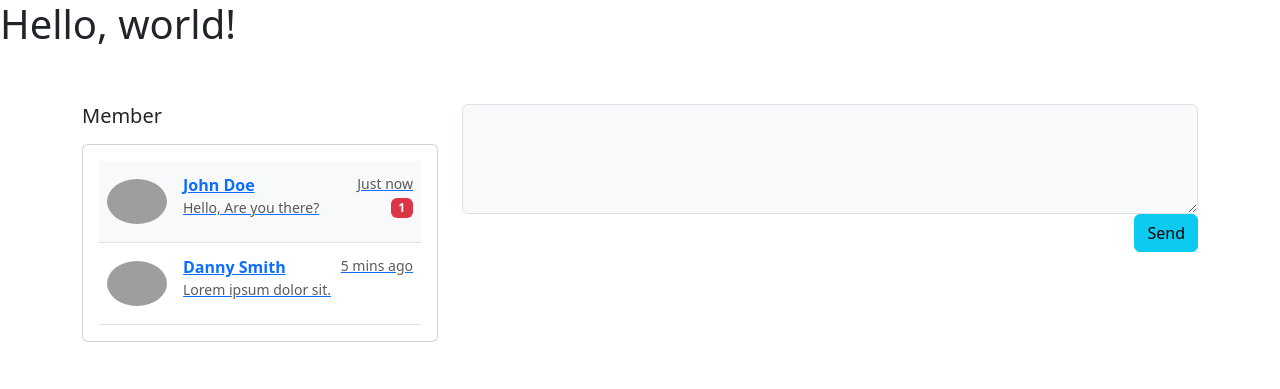
After one commit to notskiing/CAC2024, a Flask app: page /messaging/view in a window 1280 px wide. The commit adds this page. Shown: the top 389 px of the page. Run offline with Flask 3, Linux system fonts and the light colour scheme; the visitor is signed in with stand-in values (Sample User, id 1); data that the repository does not hold is empty; grey boxes are pictures that could not be loaded.

Commit message:
messaging almost done

```diff
--- a/app.py
+++ b/app.py
@@ -23,6 +23,7 @@ client = pymongo.MongoClient(os.getenv("MONGO_URI"))
 
 db = client.hocoproject
 ent = db.posts
+msg = db.messages
 use = db.users
 
 @app.template_filter()
@@ -95,7 +96,30 @@ def log():
 
 @app.route('/messaging', methods=['GET','POST'])
 def messaging():
-    return render_template('messaging.html')
+    if request.method == 'GET':
+        return render_template('messaging.html')
+
+@app.route('/messaging/view', methods=['GET','POST'])
+def messaging_view():
+    if request.method == 'GET':
+        id = request.args.get("id")
+        #fetch existing chat from db
+        usable_messages = msg.find({
+            "sender": session["username"],
+            "receiver": id
+        })
+        return render_template('messagingview.html', messages=usable_messages)
+    if request.method == 'POST':
+        id = request.args.get("id")
+        print(request.form["message"])
+        message = {
+            "sender": session["username"],
+            "receiver": id,
+            "text": request.form["message"],
+            "timestamp": datetime.datetime.now(datetime.timezone.utc)
+        }
+        msg.insert_one(message)
+        return redirect("/messaging/view?id="+id)
 
 @app.route('/feed', methods=['GET','POST'])
 def feed():
--- /dev/null
+++ b/templates/messagingview.html
@@ -0,0 +1,113 @@
+<!doctype html>
+<html lang="en">
+  <head>
+    <meta charset="utf-8">
+    <meta name="viewport" content="width=device-width, initial-scale=1">
+    <title>Bootstrap demo</title>
+    <link href="https://cdn.jsdelivr.net/npm/bootstrap@5.3.3/dist/css/bootstrap.min.css" rel="stylesheet" integrity="sha384-QWTKZyjpPEjISv5WaRU9OFeRpok6YctnYmDr5pNlyT2bRjXh0JMhjY6hW+ALEwIH" crossorigin="anonymous">
+  </head>
+  <body>
+    <!-- navbar --> <h1>Hello, world!</h1>
+    <div class="d-flex w-100">
+        <div class="d-flex w-100">
+                <div class="container py-5">
+                  <div class="row">
+                    <div class="col-md-6 col-lg-5 col-xl-4 mb-4 mb-md-0">
+                      <h5 class="font-weight-bold mb-3 text-center text-lg-start">Member</h5>
+                      <div class="card">
+                        <div class="card-body">
+                          <ul class="list-unstyled mb-0">
+                            <li class="p-2 border-bottom bg-body-tertiary">
+                              <a href="#!" class="d-flex justify-content-between">
+                                <div class="d-flex flex-row">
+                                  <img src="https://mdbcdn.b-cdn.net/img/Photos/Avatars/avatar-8.webp" alt="avatar"
+                                    class="rounded-circle d-flex align-self-center me-3 shadow-1-strong" width="60">
+                                  <div class="pt-1">
+                                    <p class="fw-bold mb-0">John Doe</p>
+                                    <p class="small text-muted">Hello, Are you there?</p>
+                                  </div>
+                                </div>
+                                <div class="pt-1">
+                                  <p class="small text-muted mb-1">Just now</p>
+                                  <span class="badge bg-danger float-end">1</span>
+                                </div>
+                              </a>
+                            </li>
+                            <li class="p-2 border-bottom">
+                              <a href="#!" class="d-flex justify-content-between">
+                                <div class="d-flex flex-row">
+                                  <img src="https://mdbcdn.b-cdn.net/img/Photos/Avatars/avatar-1.webp" alt="avatar"
+                                    class="rounded-circle d-flex align-self-center me-3 shadow-1-strong" width="60">
+                                  <div class="pt-1">
+                                    <p class="fw-bold mb-0">Danny Smith</p>
+                                    <p class="small text-muted">Lorem ipsum dolor sit.</p>
+                                  </div>
+                                </div>
+                                <div class="pt-1">
+                                  <p class="small text-muted mb-1">5 mins ago</p>
+                                </div>
+                              </a>
+                            </li>
+                          </ul>
+
+                        </div>
+                      </div>
+
+                    </div>
+
+                    <div class="col-md-6 col-lg-7 col-xl-8">
+                      <ul class="list-unstyled">
+                        {%for message in messages%}
+                        {%if message['receiver'] == session['username']%}
+                        <li class="d-flex justify-content-between mb-4">
+                          <img src="https://mdbcdn.b-cdn.net/img/Photos/Avatars/avatar-6.webp" alt="avatar"
+                            class="rounded-circle d-flex align-self-start me-3 shadow-1-strong" width="60">
+                            <!-- random user.me -->
+                          <div class="card">
+                            <div class="card-header d-flex justify-content-between p-3">
+                              <p class="fw-bold mb-0">{{message['sender']}}</p>
+                              <p class="text-muted small mb-0"><i class="far fa-clock"></i> {{message['timestamp'] | datetimefilter}}</p>
+                            </div>
+                            <div class="card-body">
+                              <p class="mb-0">
+                                {{message['text']}}
+                              </p>
+                            </div>
+                          </div>
+                        </li>
+                        {%else%}
+                        <li class="d-flex justify-content-between mb-4">
+                          <div class="card w-100">
+                            <div class="card-header d-flex justify-content-between p-3">
+                              <p class="fw-bold mb-0">{{message['sender']}}</p>
+                              <p class="text-muted small mb-0"><i class="far fa-clock"></i> {{message['timestamp']}}</p>
+                            </div>
+                            <div class="card-body">
+                              <p class="mb-0">
+                                {{message['text']}}
+                              </p>
+                            </div>
+                          </div>
+                          <img src="https://mdbcdn.b-cdn.net/img/Photos/Avatars/avatar-5.webp" alt="avatar"
+                            class="rounded-circle d-flex align-self-start ms-3 shadow-1-strong" width="60">
+                        </li>
+                        {%endif%}
+                        {%endfor%}
+
+                        <li class="bg-white mb-3">
+                        <form method="post">
+                            <div data-mdb-input-init class="form-outline">
+                                <textarea class="form-control bg-body-tertiary" name="message" id="textAreaExample2" rows="4"></textarea>
+                                <button type="submit" data-mdb-button-init data-mdb-ripple-init class="btn btn-info btn-rounded float-end">Send</button>
+                            </div>
+                        </form>
+                        </li>
+                      </ul>
+                    </div>
+                  </div>
+                </div>
+        </div>
+    </div>
+    <script src="https://cdn.jsdelivr.net/npm/bootstrap@5.3.3/dist/js/bootstrap.bundle.min.js" integrity="sha384-YvpcrYf0tY3lHB60NNkmXc5s9fDVZLESaAA55NDzOxhy9GkcIdslK1eN7N6jIeHz" crossorigin="anonymous"></script>
+  </body>
+</html>
```
Also changed, not shown: templates/feed.html (+5 -2 lines).
